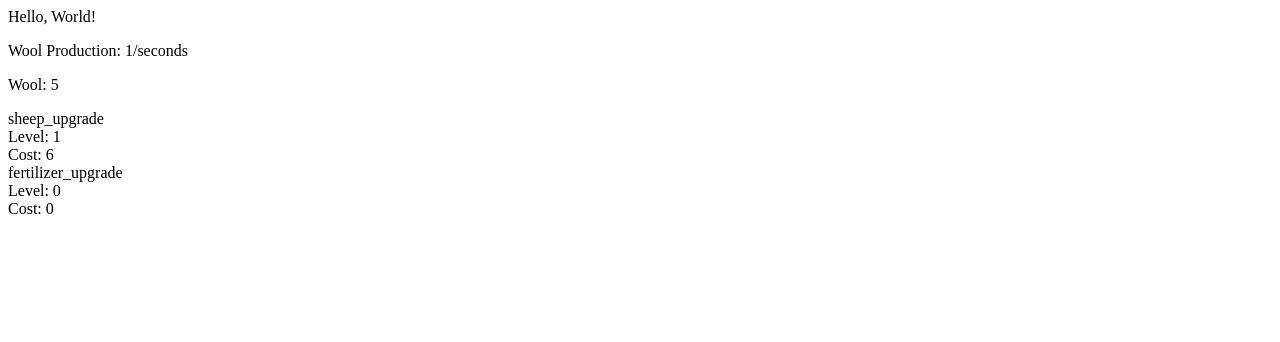
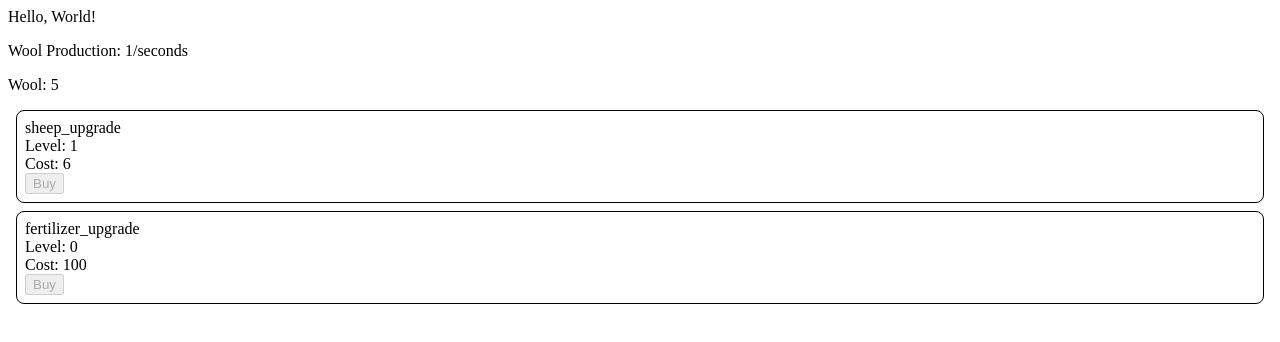
Before and after one commit to alba-636/sheep-idle, a Vue app: page / in a window 1280 px wide. Shown: the top 342 px of the page. Built offline with nearby package versions, Linux system fonts and the light colour scheme.

Commit message:
feat: Upgrades can be bought and remove cost from wool count

```diff
--- a/src/components/Upgrades/UpgradeCard.vue
+++ b/src/components/Upgrades/UpgradeCard.vue
@@ -1,17 +1,38 @@
 <script setup lang="ts">
-defineProps<{
-  name: string
+import UpgradeHandler from '@/features/UpgradeHandler'
+import { useWoolCounterStore } from '@/stores/woolCounter'
+import { computed } from 'vue'
+
+const props = defineProps<{
+  id: string
   level: bigint
   cost: bigint
 }>()
+
+const woolCounterStore = useWoolCounterStore()
+const canBeBought = computed(() => props.cost <= woolCounterStore.woolCount)
+
+function buyUpgrade() {
+  UpgradeHandler.instance.tryBuyUpgrade(props.id)
+}
 </script>
 
 <template>
   <div class="upgrade_container">
-    <div class="upgrade_name">{{ name }}</div>
+    <!-- TODO: Local from id -->
+    <div class="upgrade_name">{{ id }}</div>
     <div class="upgrade_level">Level: {{ level }}</div>
     <div class="upgrade_cost">Cost: {{ cost }}</div>
+
+    <button :disabled="!canBeBought" @click="buyUpgrade">Buy</button>
   </div>
 </template>
 
-<style scoped></style>
+<style scoped>
+.upgrade_container {
+  margin: 8px;
+  padding: 8px;
+  border: solid 1px black;
+  border-radius: 8px;
+}
+</style>
--- a/src/components/Upgrades/UpgradeList.vue
+++ b/src/components/Upgrades/UpgradeList.vue
@@ -2,15 +2,15 @@
 import UpgradeCard from './UpgradeCard.vue'
 import { useUpgradeStore } from '@/stores/upgrades'
 
-const store = useUpgradeStore()
+const upgradeStore = useUpgradeStore()
 </script>
 
 <template>
   <div class="upgrade-list_container">
     <UpgradeCard
-      v-for="upgrade in store.upgrades"
+      v-for="upgrade in upgradeStore.upgrades"
       :key="upgrade.id"
-      :name="upgrade.id"
+      :id="upgrade.id"
       :level="upgrade.level"
       :cost="upgrade.cost"
     />
--- a/src/features/UpgradeHandler.ts
+++ b/src/features/UpgradeHandler.ts
@@ -30,6 +30,24 @@ class UpgradeHandler {
     this.computeModificators()
   }
 
+  tryBuyUpgrade(id: string) {
+    const upgrade = this.upgrades.find((upgrade) => upgrade.id === id)
+    if (!upgrade) return
+
+    const upgradeCost = upgrade.getCost()
+    const canBeBought = WoolHandler.instance.count >= upgradeCost
+    if (!canBeBought) return
+
+    WoolHandler.instance.removeWool(upgradeCost)
+
+    upgrade.level++
+
+    const store = useUpgradeStore()
+    store.updateUpgrade(upgrade)
+
+    this.computeModificators()
+  }
+
   private computeModificators() {
     const additionUpgrades = this.getUpgradesByType(UpgradeType.Addition)
     const multiplicationUpgrades = this.getUpgradesByType(UpgradeType.Multiplication)
--- a/src/features/WoolHandler.ts
+++ b/src/features/WoolHandler.ts
@@ -30,6 +30,11 @@ class WoolHandler {
   setProductionRate(rate: bigint) {
     this.productionRate = rate
     this.updateProductionRate()
+  }
+
+  removeWool(cost: bigint) {
+    this.count -= cost
+    this.updateCounter()
   }
 
   private startUpdateInterval() {
--- a/src/features/upgrades/Upgrade.ts
+++ b/src/features/upgrades/Upgrade.ts
@@ -33,7 +33,12 @@ class Upgrade {
   }
 
   getCost(): bigint {
-    return (BigInt(this.initialCost) * BigInt(this.costMutiplicator * 1000) ** this.level) / 1000n
+    if (this.level === 0n) return BigInt(this.initialCost)
+
+    return (
+      (BigInt(this.initialCost) * BigInt(this.costMutiplicator * 1000) ** this.level) /
+      1000n ** this.level
+    )
   }
 }
 
```
Also changed, not shown: src/stores/woolCounter.ts (+4 -4 lines).
